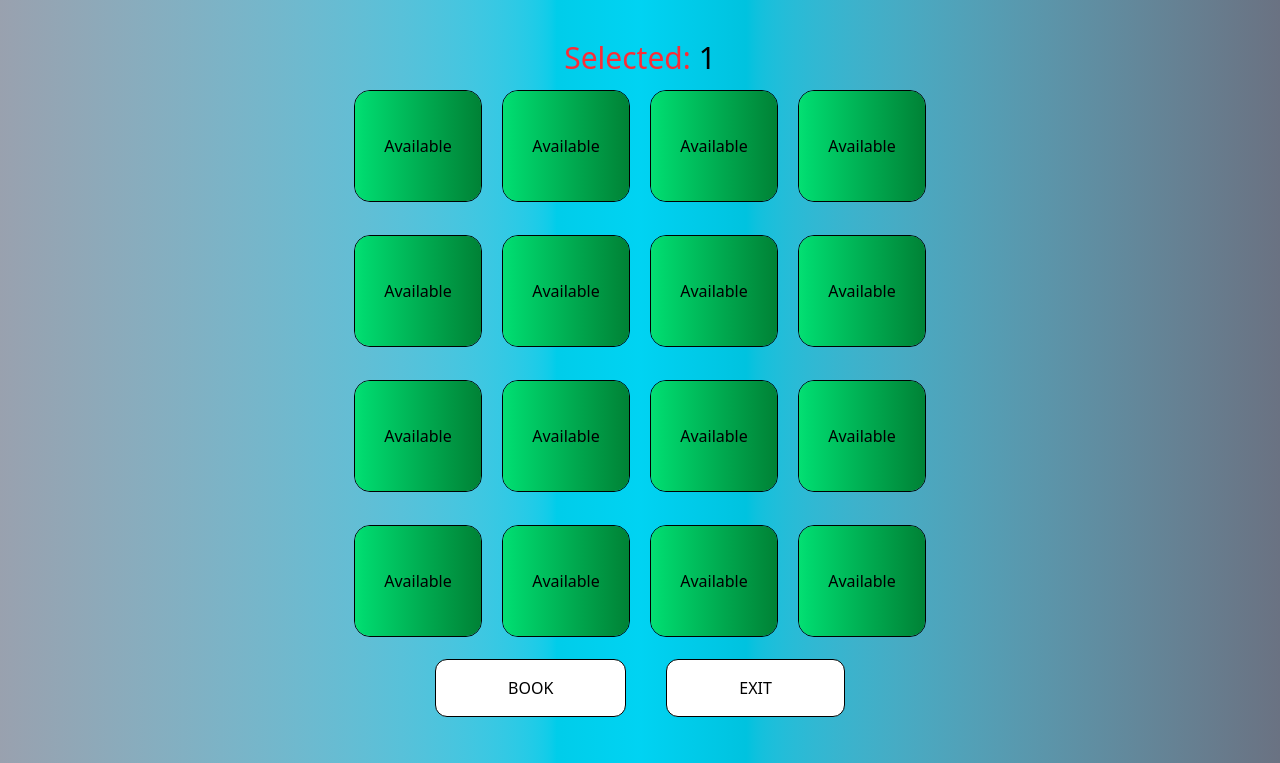
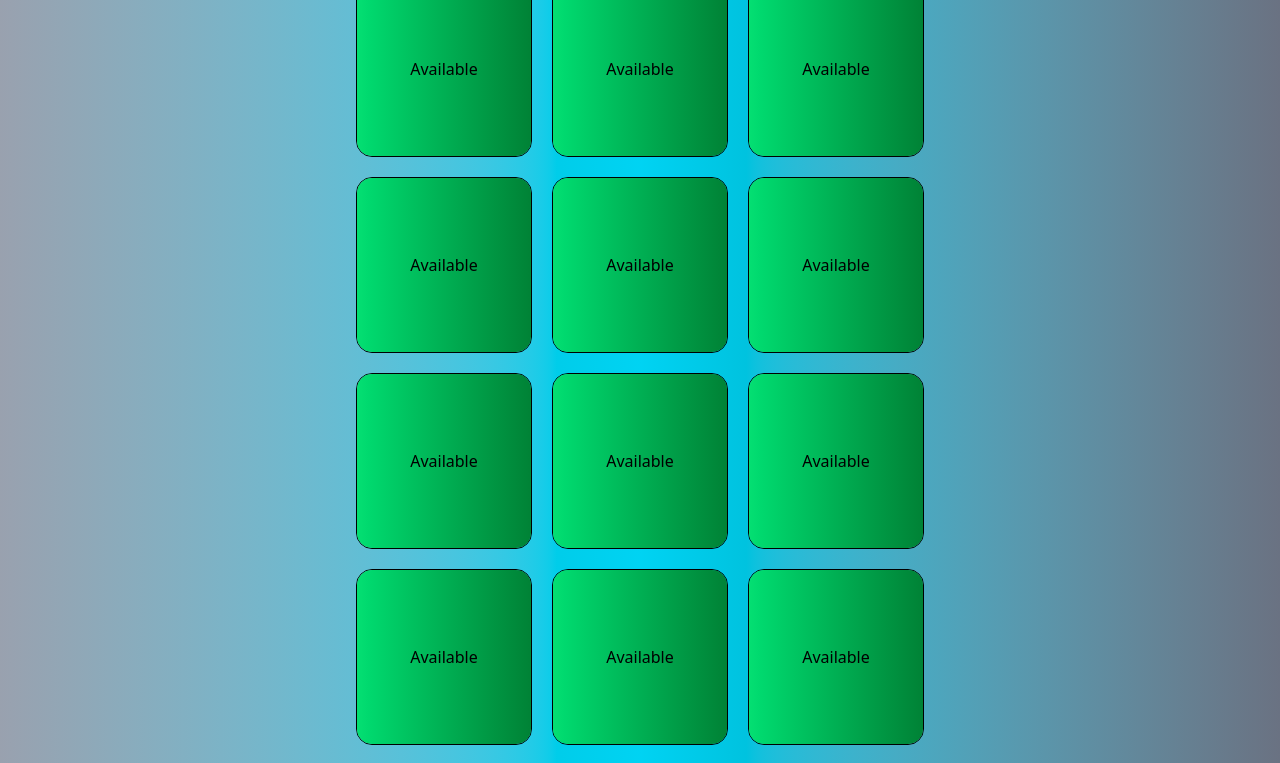
Before and after one commit to damodara2006/Car-Parking-System, a React (Vite) app in the folder frontend/: page / in a window 1280 px wide. Shown: the top 763 px of the page. Built offline with nearby package versions, Linux system fonts and the light colour scheme; no server answers.

Commit message:
refactor: clean up Cloudinary configuration and improve Home component layout

```diff
--- a/frontend/src/Pages/Home.jsx
+++ b/frontend/src/Pages/Home.jsx
@@ -8,21 +8,23 @@ function Home() {
   const [data, setData] = useState([]);
   const [occupied,setoccupied] = useState(false)
   useEffect(() => {
-    axios.get("https://car-parking-system-backend.onrender.com/getparkedcars")
+    axios.get(["https://car-parking-system-backend.onrender.com/getparkedcars",])
       .then(res => setData(res.data))
       .catch(err => console.error(err));
   }, []);
 
   return (
-    <div className='w-screen h-screen flex justify-center items-center flex-col relative bg-gradient-to-r from-gray-400 via-cyan-400 to-gray-500'>
+    <div className='w-screen h-screen bg-gradient-to-r from-gray-400 via-cyan-400 to-gray-500 flex items-center justify-center'>
       <h1 className='top-10 absolute text-red-500 text-3xl'>Selected: <span className='text-black' >{value}</span></h1>
-      <div className='flex flex-row flex-wrap w-[50%] gap-5 h-[70%] justify-center items-center'>
+
+      <div className=' w-full flex justify-center items-center flex-col px-10 relative bg-gradient-to-r from-gray-400 via-cyan-400 to-gray-500'>
+      <div className='flex flex-row flex-wrap w-[50%] gap-5 h-[100%] justify-center items-center'>
         {[...Array(16)].map((_, index) => {
           const parkedCar = data.find(car => car.parkingnumber === index + 1);
           console.log(parkedCar)
           return (
             <div key={index}
-              className='border w-[20%] h-[20%] hover:scale-[115%] rounded-2xl active:scale-105 transition-all duration-100 overflow-hidden flex justify-center items-center'
+              className='border w-44 h-44 hover:scale-[115%] rounded-2xl active:scale-105 transition-all duration-100 overflow-hidden flex justify-center items-center'
               onClick={() => setValue(index + 1)}>
               {parkedCar ? (
                 <img src={parkedCar.carpicture} alt='Car' className='w-full h-full object-cover' onClick={()=>setoccupied(true)} />
@@ -38,6 +40,7 @@ function Home() {
         <button className='border px-18 py-4 mt-4 hover:bg-gray-400 transition-all duration-300 rounded-xl bg-white' onClick={() => navigate('/exit', { state: { value } })}>EXIT</button>
       </div>
     </div>
+    </div>
   );
 }
 
```
Also changed, not shown: 1 other file (tests, documents, lock files or other folders).
